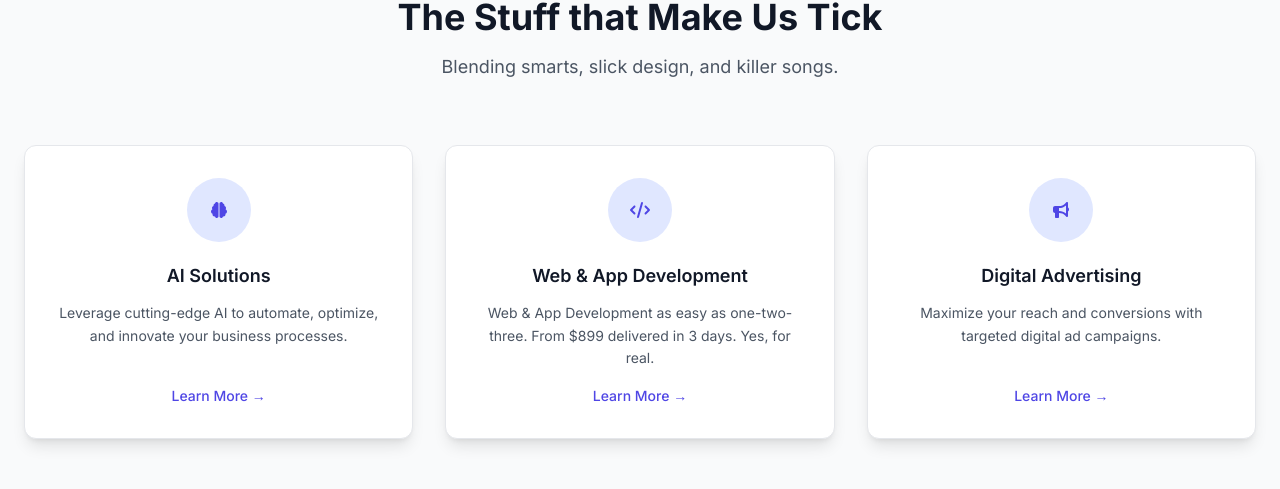
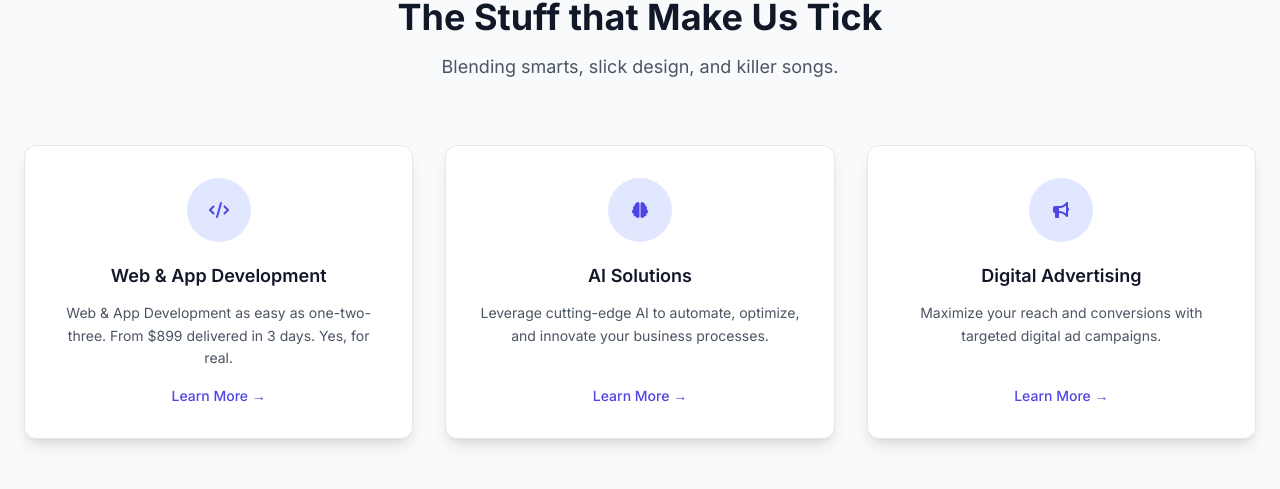
Before and after one commit to Vispaico/vispaico-frontend, a Next.js app: page / in a window 1280 px wide. Shown: the part 1531-2020 px from the top of the page. Built offline with nearby package versions, Linux system fonts and the light colour scheme; no server answers.

Commit message:
feat: Update 'Web & App Development' card on homepage
- Changed link to /services/web-design.
- Moved card to the first position in the services list.

```diff
--- a/src/components/HomeServicesSnapshot.tsx
+++ b/src/components/HomeServicesSnapshot.tsx
@@ -49,21 +49,21 @@ const cardSlideUp = {
 
 const servicesData = [
     {
+        id: 'web-development',
+        slug: 'web-design',
+        title: 'Web & App Development',
+        serviceDetails: {
+            shortDescription: 'Web & App Development as easy as one-two-three. From $899 delivered in 3 days. Yes, for real.',
+            iconClass: 'fa-solid fa-code',
+        },
+    },
+    {
         id: 'ai-solutions',
         slug: 'ai',
         title: 'AI Solutions',
         serviceDetails: {
             shortDescription: 'Leverage cutting-edge AI to automate, optimize, and innovate your business processes.',
             iconClass: 'fa-solid fa-brain',
-        },
-    },
-    {
-        id: 'web-development',
-        slug: 'webdev',
-        title: 'Web & App Development',
-        serviceDetails: {
-            shortDescription: 'Web & App Development as easy as one-two-three. From $899 delivered in 3 days. Yes, for real.',
-            iconClass: 'fa-solid fa-code',
         },
     },
 
```
